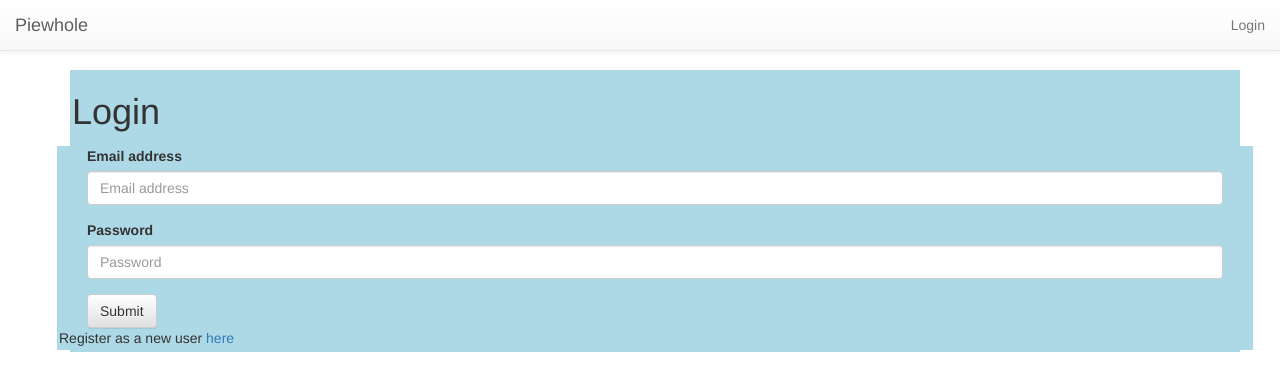
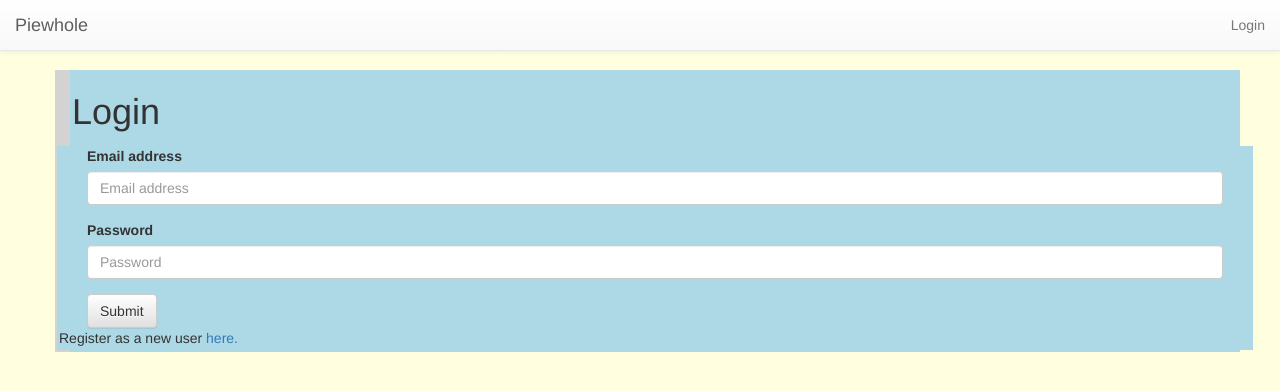
Before and after one commit to CarbonJ/Piewhole, a Flask app: page /login in a window 1280 px wide. Shown: the top 391 px of the page. Run offline with Flask 2, Linux system fonts and the light colour scheme; some libraries are stand-ins or nearby versions.

Commit message:
Added background colors to help determine boxes

```diff
--- a/piewhole/static/css/main.css
+++ b/piewhole/static/css/main.css
@@ -1,11 +1,12 @@
-/*div.spacer {
-    margin-top: 80px;
-    font-size: 1.5em;
-}*/
+body { padding-top: 70px;
+        background: lightyellow;
+}
+
+div.container {
+    background: lightgray;
+}
 
 div.row {
     background: lightblue;
     padding: 2px;
 }
-
-body { padding-top: 70px; }
--- a/piewhole/templates/login.html
+++ b/piewhole/templates/login.html
@@ -6,7 +6,7 @@
     <h1>Login</h1>
     </div>
     <div class="row">
-        <div class="col-sm-1 col-md-4 col-lg-12">
+        <div class="col-sm-6 col-md-4 col-lg-12">
             <form role="form" method="POST">
                 <div class="form-group">
                     <label for="email">Email address</label>
@@ -20,8 +20,8 @@
             </form>
         </div>
     <div class="row">
-    <class='col-sm-12'>
-    Register as a new user <a href='{{ url_for('register_user') }}''>here</a>
+    <class="col-sm-1 col-md-4 col-lg-12">
+    Register as a new user <a href='{{ url_for('register_user') }}'>here.</a>
     </div>
     </div>
 </div>
```
